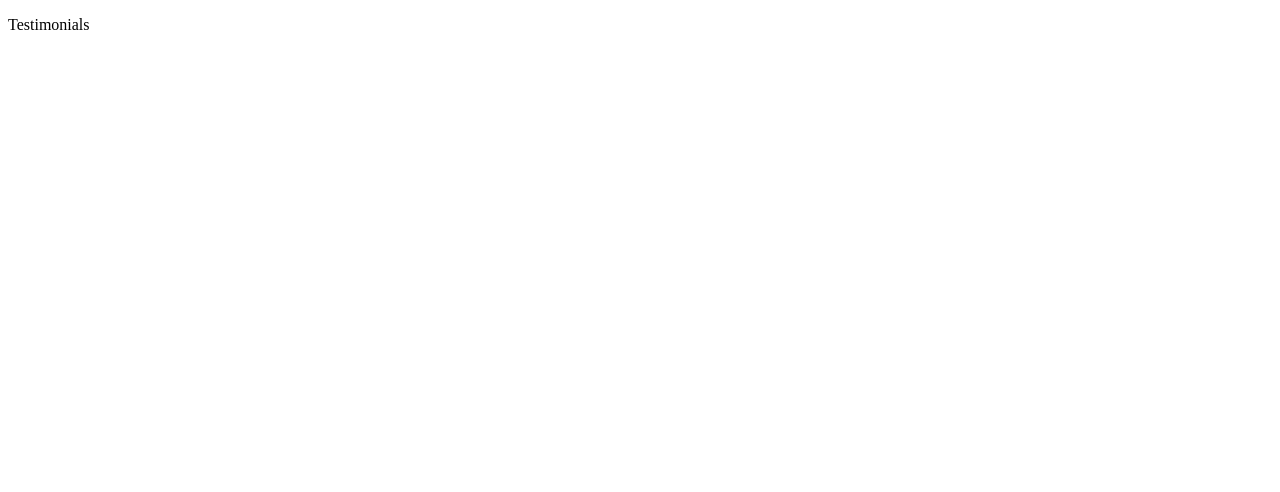
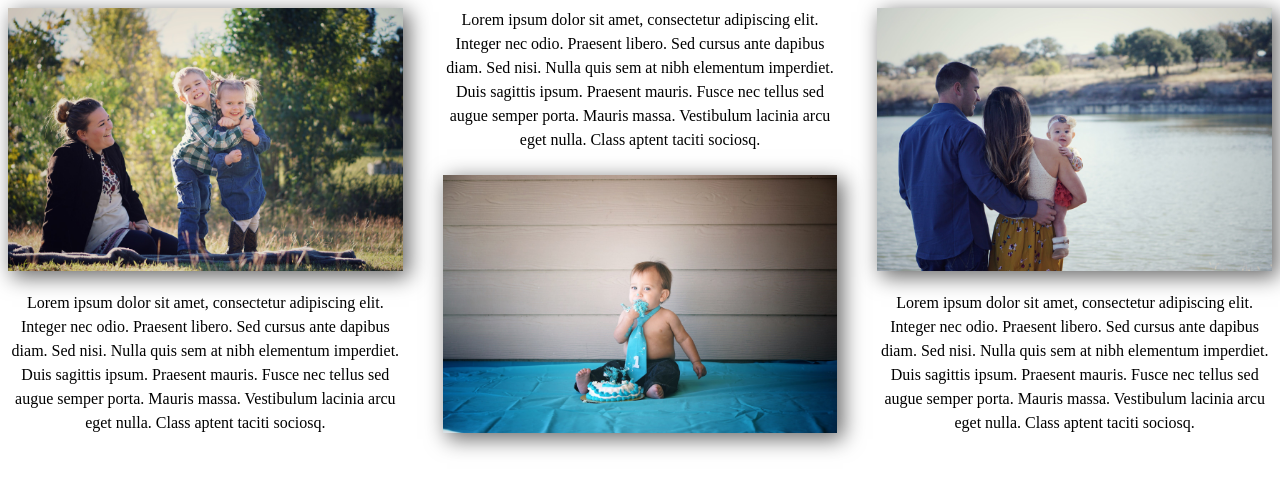
Before and after one commit to bradgarropy/photogarropy.com, a Gatsby site: page /testimonials in a window 1280 px wide. Built offline with nearby package versions, Linux system fonts and the light colour scheme; Gatsby itself is replaced by a stand-in of ours.

Commit message:
testimonials page.

```diff
--- a/src/pages/testimonials.jsx
+++ b/src/pages/testimonials.jsx
@@ -1,27 +1,36 @@
 import React from "react"
-import PropTypes from "prop-types"
+
+// styles
+import "../scss/Testimonials.scss"
 
 
-const Testimonials = (props) => {
+const Testimonials = () => {
 
     return (
 
-        <p>Testimonials</p>
+        <div className="testimonials">
+
+            <div className="testimonial">
+                <img src="images/img_8856.jpg"/>
+                <p>Lorem ipsum dolor sit amet, consectetur adipiscing elit. Integer nec odio. Praesent libero. Sed cursus ante dapibus diam. Sed nisi. Nulla quis sem at nibh elementum imperdiet. Duis sagittis ipsum. Praesent mauris. Fusce nec tellus sed augue semper porta. Mauris massa. Vestibulum lacinia arcu eget nulla. Class aptent taciti sociosq.</p>
+            </div>
+
+            <div className="testimonial">
+                <p>Lorem ipsum dolor sit amet, consectetur adipiscing elit. Integer nec odio. Praesent libero. Sed cursus ante dapibus diam. Sed nisi. Nulla quis sem at nibh elementum imperdiet. Duis sagittis ipsum. Praesent mauris. Fusce nec tellus sed augue semper porta. Mauris massa. Vestibulum lacinia arcu eget nulla. Class aptent taciti sociosq.</p>
+                <img src="images/img_8857.jpg"/>
+            </div>
+
+            <div className="testimonial">
+                <img src="images/img_8858.jpg"/>
+                <p>Lorem ipsum dolor sit amet, consectetur adipiscing elit. Integer nec odio. Praesent libero. Sed cursus ante dapibus diam. Sed nisi. Nulla quis sem at nibh elementum imperdiet. Duis sagittis ipsum. Praesent mauris. Fusce nec tellus sed augue semper porta. Mauris massa. Vestibulum lacinia arcu eget nulla. Class aptent taciti sociosq.</p>
+            </div>
+
+        </div>
 
     )
 
 }
 
 
-Testimonials.propTypes = {
-
-}
-
-
-Testimonials.defaultProps = {
-
-}
-
-
 // export
 export default Testimonials
--- /dev/null
+++ b/src/scss/Testimonials.scss
@@ -0,0 +1,28 @@
+@import "colors";
+
+.testimonials {
+
+    display: grid;
+    grid-template-columns: repeat(3, 1fr);
+    column-gap: 2.5rem;
+    line-height: 1.5rem;
+    text-align: center;
+
+    .testimonial {
+
+        display: grid;
+        grid-template-rows: repeat(2, auto);
+        row-gap: 1.25rem;
+
+        p {
+            margin: 0rem;
+        }
+
+        img {
+            width: 100%;
+            box-shadow: 5px 5px 20px 1px $grey;
+        }
+
+    }
+
+}
```
